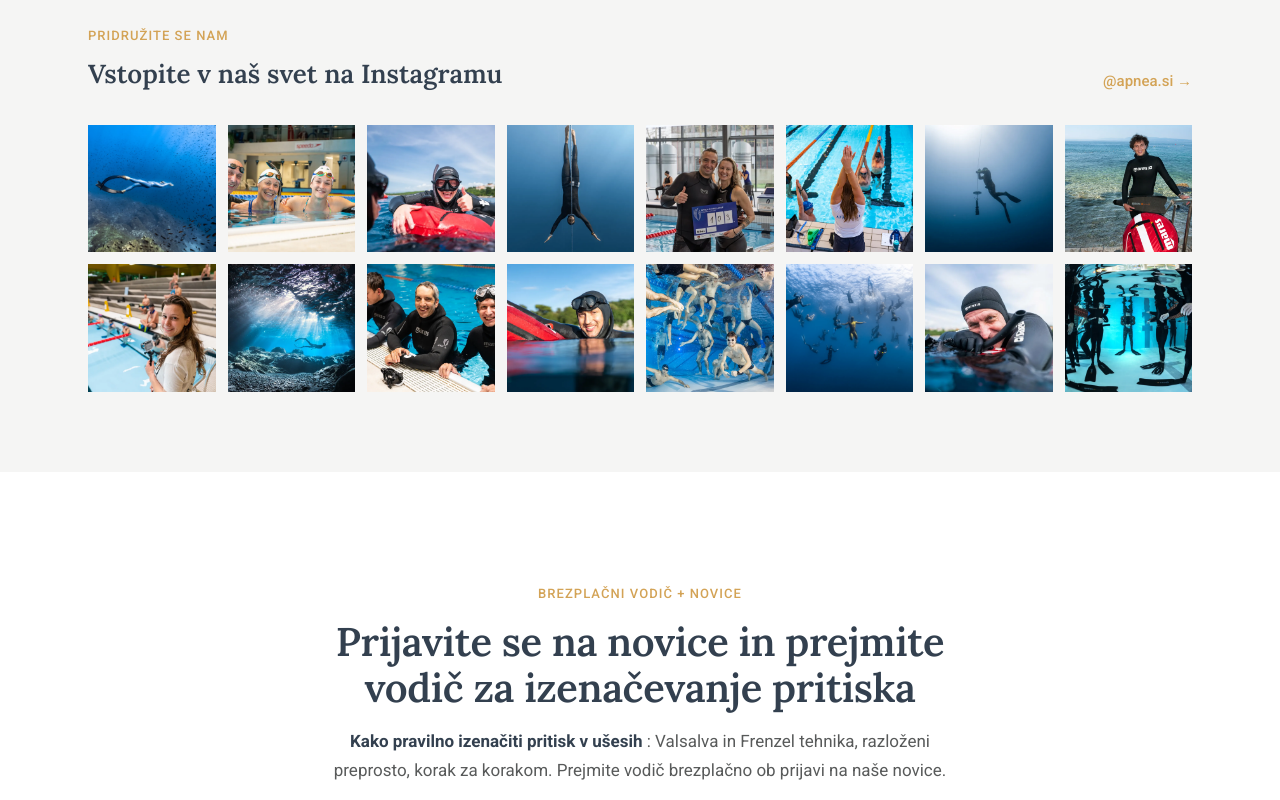
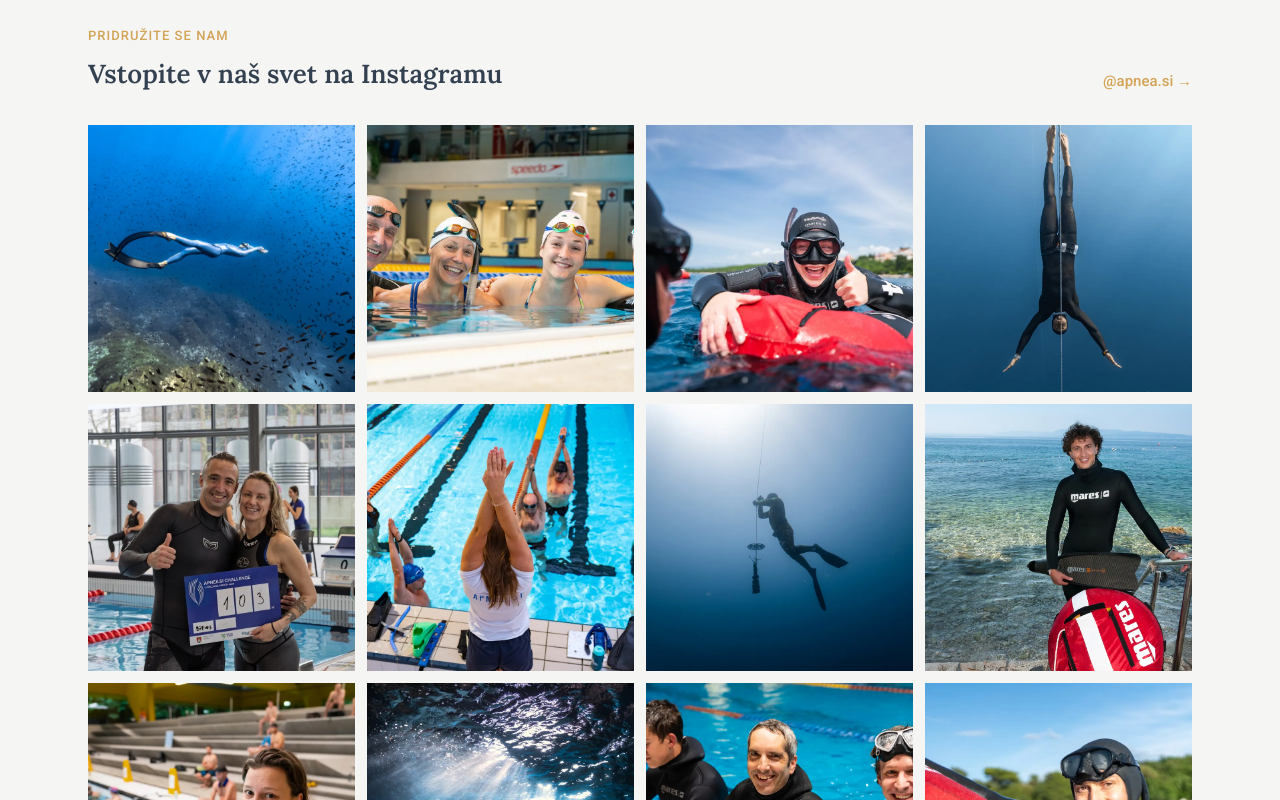
Before and after one commit to nesnes425/apnea-si-website, a Next.js app: page / in a window 1280 px wide. Shown: the part 3760-4560 px from the top of the page. Built offline with nearby package versions, Linux system fonts and the light colour scheme; no server answers.

Commit message:
Use twelve-photo Instagram grid

```diff
--- a/components/blocks/InstagramFeed.tsx
+++ b/components/blocks/InstagramFeed.tsx
@@ -51,48 +51,25 @@ const instagramImages = [
     src: "/images/domov-samo-3.webp",
     alt: "Samo Jeranko ob morju",
   },
-  {
-    src: "/images/treningi-galerija-8.webp",
-    alt: "Bazenski trening zadrževanja diha",
-  },
-  {
-    src: "/images/tecaji-master-hero.webp",
-    alt: "Napredni prosti potop v modrini",
-  },
-  {
-    src: "/images/onas-matevz.webp",
-    alt: "Član ekipe Apnea Slovenija",
-  },
-  {
-    src: "/images/tecaji-nadaljevalni-galerija-9.webp",
-    alt: "Tečajniki prostega potapljanja v vodi",
-  },
 ];
-
-function visibilityClass(index: number) {
-  if (index >= 12) return "hidden xl:block";
-  if (index >= 8) return "hidden lg:block";
-  if (index >= 6) return "hidden sm:block";
-  return "";
-}
 
 export function InstagramFeed() {
   return (
-    <div className="grid grid-cols-2 gap-2 sm:grid-cols-4 sm:gap-3 xl:grid-cols-8">
-      {instagramImages.map((image, index) => (
+    <div className="grid grid-cols-2 gap-2 sm:grid-cols-3 sm:gap-3 lg:grid-cols-4">
+      {instagramImages.map((image) => (
         <Link
           key={image.src}
           href={siteConfig.social.instagram}
           target="_blank"
           rel="noopener noreferrer"
-          className={`group relative aspect-square overflow-hidden bg-navy ${visibilityClass(index)}`}
+          className="group relative aspect-square overflow-hidden bg-navy"
           aria-label="Odpri Instagram profil Apnea.si"
         >
           <Image
             src={image.src}
             alt={image.alt}
             fill
-            sizes="(max-width: 640px) 50vw, (max-width: 1280px) 25vw, 12.5vw"
+            sizes="(max-width: 640px) 50vw, (max-width: 1024px) 33vw, 25vw"
             className="object-cover transition-transform duration-500 group-hover:scale-105"
           />
           <div className="absolute inset-0 bg-navy/0 transition-colors group-hover:bg-navy/20" />
```
